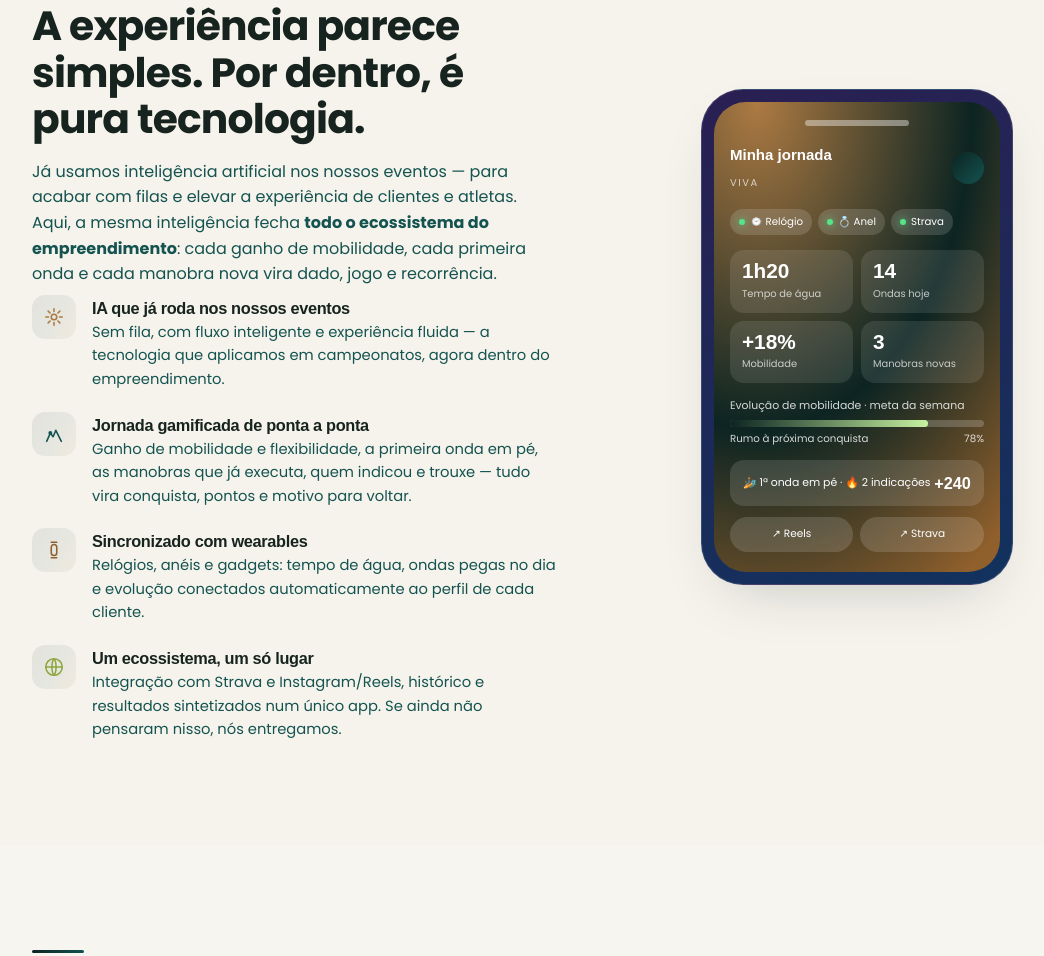
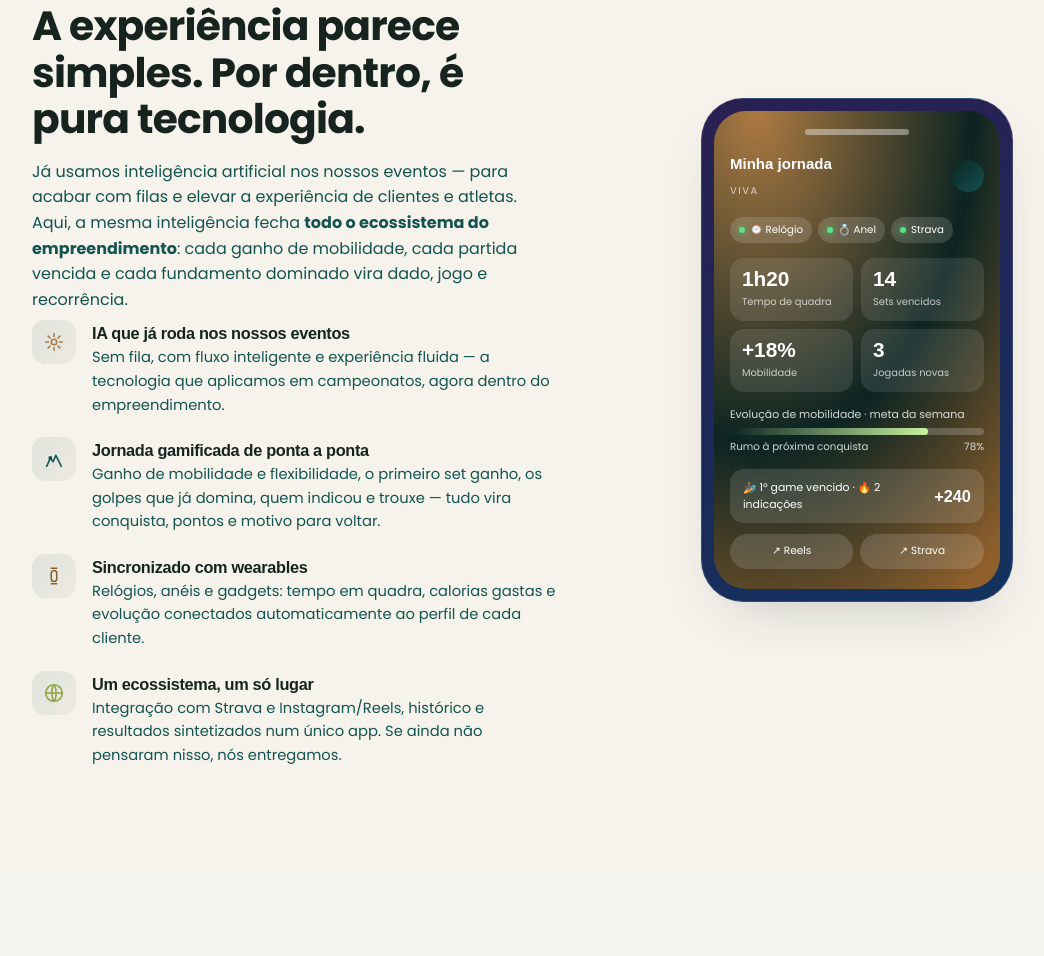
Before and after one commit to EcossistemaLive/plur-proposta-rodrigo-padel, a plain HTML site: page index.html in a window 1280 px wide. Shown: the part 5520-6476 px from the top of the page, without its empty margins (76-1120 px from the left). Drawn offline with Linux system fonts and the light colour scheme; a web font is replaced by a local one.

Commit message:
Update tech section text from surf to padel terminology

```diff
--- a/index.html
+++ b/index.html
@@ -515,11 +515,11 @@
         <div class="rule"></div>
         <span class="kicker">Tecnologia embarcada em tudo</span>
         <h2 class="lead-h" style="margin-top:16px">A experiência parece simples. Por dentro, é pura tecnologia.</h2>
-        <p class="muted" style="margin-top:16px">Já usamos inteligência artificial nos nossos eventos — para acabar com filas e elevar a experiência de clientes e atletas. Aqui, a mesma inteligência fecha <b>todo o ecossistema do empreendimento</b>: cada ganho de mobilidade, cada primeira onda e cada manobra nova vira dado, jogo e recorrência.</p>
+        <p class="muted" style="margin-top:16px">Já usamos inteligência artificial nos nossos eventos — para acabar com filas e elevar a experiência de clientes e atletas. Aqui, a mesma inteligência fecha <b>todo o ecossistema do empreendimento</b>: cada ganho de mobilidade, cada partida vencida e cada fundamento dominado vira dado, jogo e recorrência.</p>
         <div class="feat">
           <div class="row"><div class="ic"><svg viewBox="0 0 24 24" fill="none" stroke="#ad7a42" stroke-width="1.7"><circle cx="12" cy="12" r="3"/><path d="M12 3v3M12 18v3M3 12h3M18 12h3M5.6 5.6l2.1 2.1M16.3 16.3l2.1 2.1M18.4 5.6l-2.1 2.1M7.7 16.3l-2.1 2.1" stroke-linecap="round"/></svg></div><div><h4>IA que já roda nos nossos eventos</h4><p>Sem fila, com fluxo inteligente e experiência fluida — a tecnologia que aplicamos em campeonatos, agora dentro do empreendimento.</p></div></div>
-          <div class="row"><div class="ic"><svg viewBox="0 0 24 24" fill="none" stroke="#145350" stroke-width="1.7"><path d="M4 20l4-9 3 4 3-7 6 12" stroke-linecap="round" stroke-linejoin="round"/><circle cx="8" cy="11" r="1.3" fill="#145350"/></svg></div><div><h4>Jornada gamificada de ponta a ponta</h4><p>Ganho de mobilidade e flexibilidade, a primeira onda em pé, as manobras que já executa, quem indicou e trouxe — tudo vira conquista, pontos e motivo para voltar.</p></div></div>
-          <div class="row"><div class="ic"><svg viewBox="0 0 24 24" fill="none" stroke="#8f5f2c" stroke-width="1.7"><rect x="9" y="6" width="6" height="12" rx="3"/><path d="M9 3.5h6M9 20.5h6" stroke-linecap="round"/></svg></div><div><h4>Sincronizado com wearables</h4><p>Relógios, anéis e gadgets: tempo de água, ondas pegas no dia e evolução conectados automaticamente ao perfil de cada cliente.</p></div></div>
+          <div class="row"><div class="ic"><svg viewBox="0 0 24 24" fill="none" stroke="#145350" stroke-width="1.7"><path d="M4 20l4-9 3 4 3-7 6 12" stroke-linecap="round" stroke-linejoin="round"/><circle cx="8" cy="11" r="1.3" fill="#145350"/></svg></div><div><h4>Jornada gamificada de ponta a ponta</h4><p>Ganho de mobilidade e flexibilidade, o primeiro set ganho, os golpes que já domina, quem indicou e trouxe — tudo vira conquista, pontos e motivo para voltar.</p></div></div>
+          <div class="row"><div class="ic"><svg viewBox="0 0 24 24" fill="none" stroke="#8f5f2c" stroke-width="1.7"><rect x="9" y="6" width="6" height="12" rx="3"/><path d="M9 3.5h6M9 20.5h6" stroke-linecap="round"/></svg></div><div><h4>Sincronizado com wearables</h4><p>Relógios, anéis e gadgets: tempo em quadra, calorias gastas e evolução conectados automaticamente ao perfil de cada cliente.</p></div></div>
           <div class="row"><div class="ic"><svg viewBox="0 0 24 24" fill="none" stroke="#8ea63f" stroke-width="1.7"><circle cx="12" cy="12" r="9"/><path d="M3 12h18M12 3c3 3.5 3 14.5 0 18M12 3c-3 3.5-3 14.5 0 18"/></svg></div><div><h4>Um ecossistema, um só lugar</h4><p>Integração com Strava e Instagram/Reels, histórico e resultados sintetizados num único app. Se ainda não pensaram nisso, nós entregamos.</p></div></div>
         </div>
       </div>
@@ -534,15 +534,15 @@
               <span><i></i>Strava</span>
             </div>
             <div class="grid2">
-              <div class="cell"><div class="v">1h20</div><div class="k">Tempo de água</div></div>
-              <div class="cell"><div class="v">14</div><div class="k">Ondas hoje</div></div>
+              <div class="cell"><div class="v">1h20</div><div class="k">Tempo de quadra</div></div>
+              <div class="cell"><div class="v">14</div><div class="k">Sets vencidos</div></div>
               <div class="cell"><div class="v">+18%</div><div class="k">Mobilidade</div></div>
-              <div class="cell"><div class="v">3</div><div class="k">Manobras novas</div></div>
+              <div class="cell"><div class="v">3</div><div class="k">Jogadas novas</div></div>
             </div>
             <div style="font-size:.68rem;color:rgba(255,255,255,.82);margin-bottom:2px">Evolução de mobilidade · meta da semana</div>
             <div class="barp"><i style="width:78%"></i></div>
             <div class="row2"><span>Rumo à próxima conquista</span><span>78%</span></div>
-            <div class="pts2"><span>🏄 1ª onda em pé · 🔥 2 indicações</span><b>+240</b></div>
+            <div class="pts2"><span>🏄 1º game vencido · 🔥 2 indicações</span><b>+240</b></div>
             <div class="share"><span>↗ Reels</span><span>↗ Strava</span></div>
           </div>
         </div>
```
